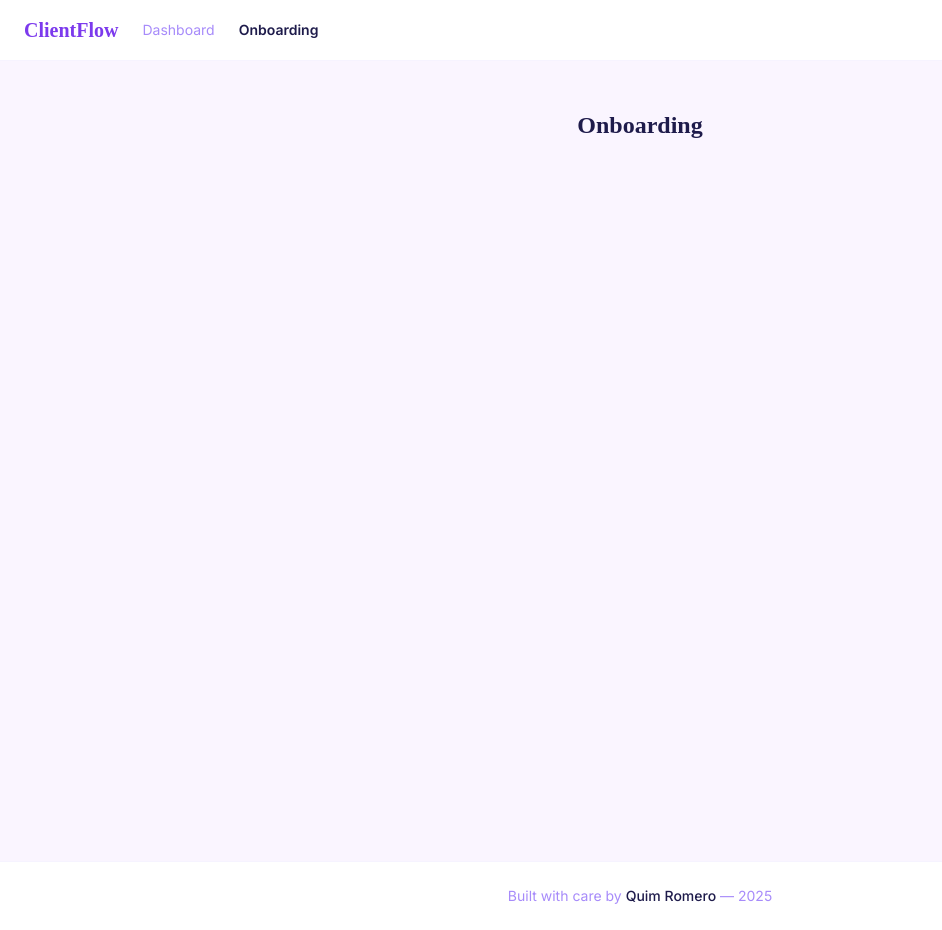
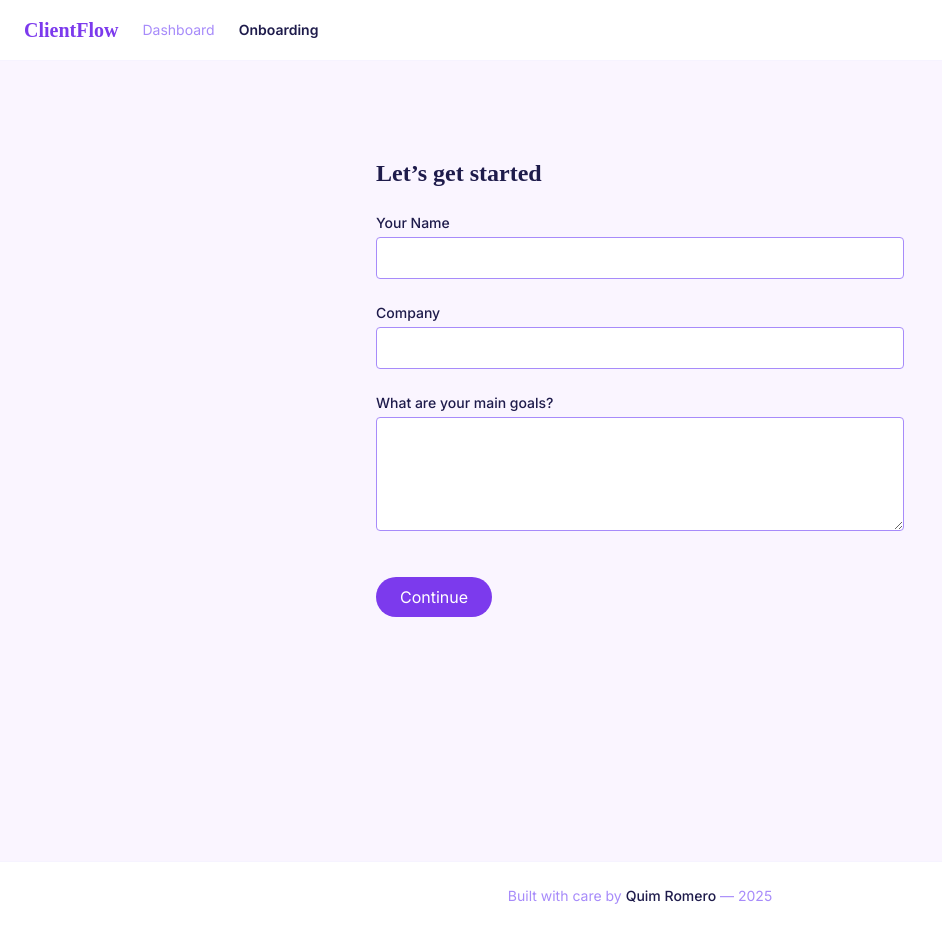
Before and after one commit to quim-romero/clientflow, a React (Vite) app: page /login in a window 1280 px wide. Both pictures are taken after typing "name@example.com" into the empty fields and a click on the button "Start Onboarding". Shown: the whole page, without its empty margins (0-942 px from the left). Built offline with nearby package versions, Linux system fonts and the light colour scheme; a web font is replaced by a local one.

Commit message:
feat: wire Step1 into Onboarding route

```diff
--- a/src/pages/Onboarding.tsx
+++ b/src/pages/Onboarding.tsx
@@ -1,9 +1,11 @@
 import { useEffect } from "react";
 import { useNavigate } from "react-router-dom";
 import { useOnboardingStore } from "../store/onboardingStore";
+import Step1 from "../features/onboarding/Step1";
 
 export default function Onboarding() {
   const user = useOnboardingStore((s) => s.user);
+  const step = useOnboardingStore((s) => s.onboardingStep);
   const navigate = useNavigate();
 
   useEffect(() => {
@@ -12,11 +14,5 @@ export default function Onboarding() {
 
   if (!user) return null;
 
-  return (
-    <main className="min-h-screen py-12">
-      <h1 className="text-2xl font-display font-bold text-center">
-        Onboarding
-      </h1>
-    </main>
-  );
+  return <main className="min-h-screen py-12">{step === 1 && <Step1 />}</main>;
 }
```
